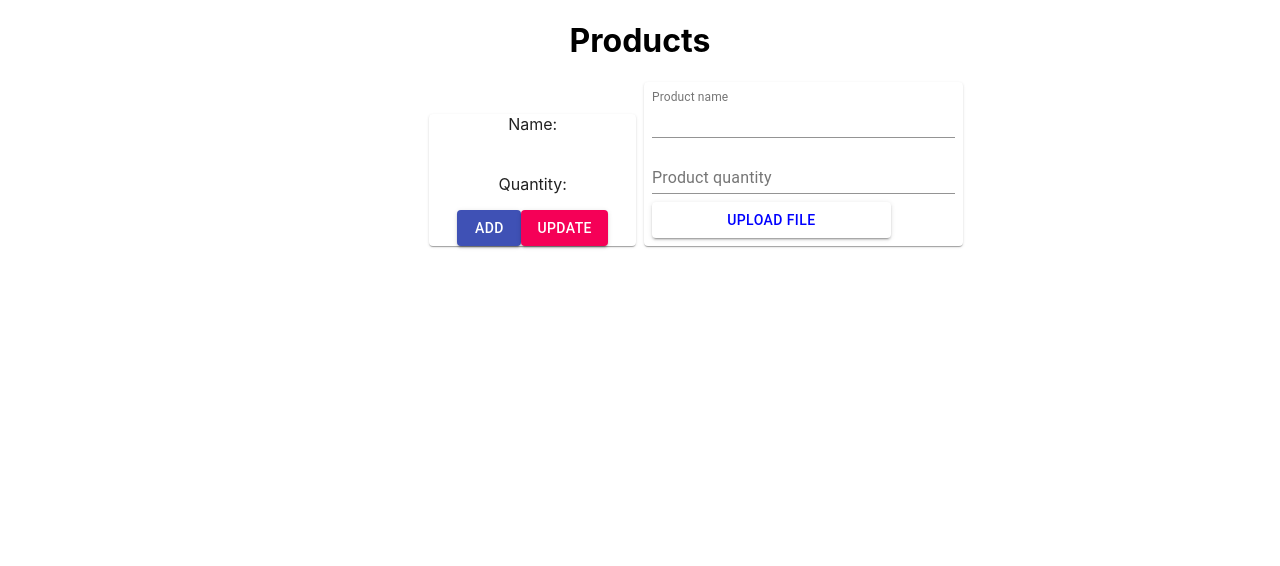
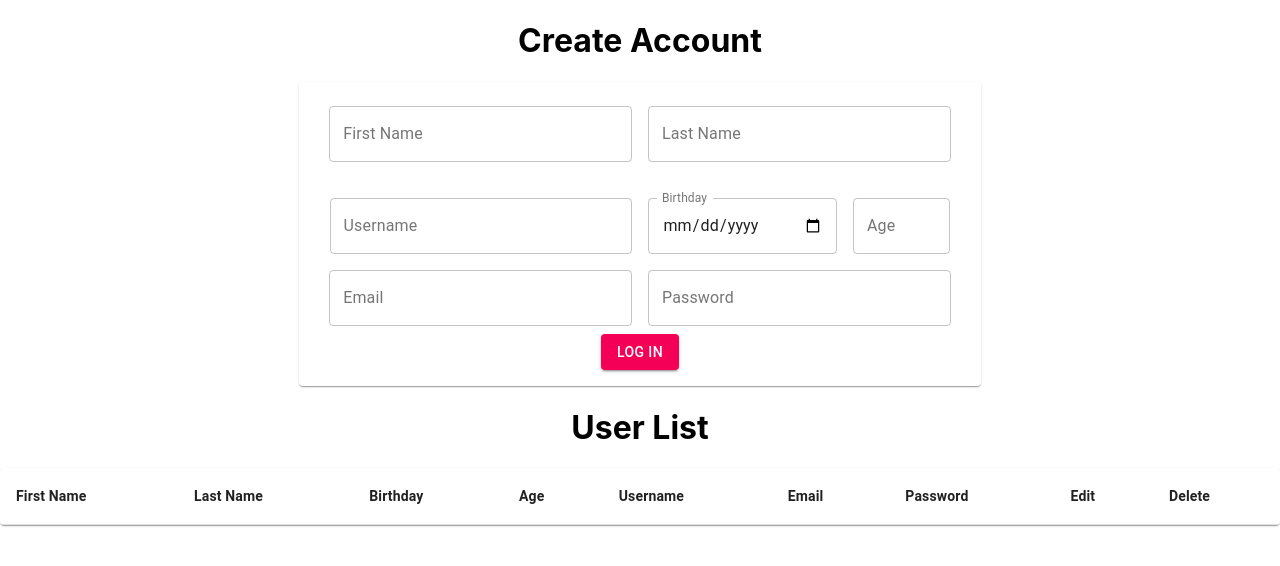
Before and after one commit to franzbiely/mair, a React (Create React App) app: page / in a window 1280 px wide. Shown: the top 566 px of the page. Built offline with nearby package versions, Linux system fonts and the light colour scheme.

Commit message:
adding user from userfile to userlistfile

```diff
--- a/src/App.js
+++ b/src/App.js
@@ -6,8 +6,13 @@ import { useState } from "react";
 import { ProductContext } from "./ProductContext";
 import CategoryForm from "./CategoryForm";
 import CategoryList from "./CategoryList";
+import User from "./User"
+import UserList from "./UserList"
 
 function App() {
+
+
+
   const [products, setProducts] = useState([]);
   const [name, setName] = useState(" ");
   const [quantity, setQuantity] = useState(" ");
@@ -19,6 +24,8 @@ function App() {
     setImage("");
     setI("");
   };
+
+
     // CategoryForm
   const [categories, setCategories] = useState([]);
   const [category, setCategory] = useState("");
@@ -27,8 +34,42 @@ function App() {
     setCategory("");
     console.log(category);
   };
+  const [user, setUser] = useState([]);
+  const [firstName, setFirstName] = useState("");
+  const [lastName, setLastName] = useState("");
+  const [userName, setUserName] = useState("");
+  const [birthday, setBirthday] = useState("");
+  const [age, setAge] = useState("");
+  const [email, setEmail] = useState("");
+  const [password, setPassword] = useState("");
+
+  const onSubmit = () => {
+    console.log(firstName, lastName, birthday, age, userName, email,password);
+    setFirstName("");
+    setLastName("");
+    setUserName("");
+    setEmail("");
+    setPassword("");
+    setBirthday("");
+    setAge("");
+  };
 
   const providerValue = {
+    // USER
+    user,
+    addUser:(firstName, lastName, birthday, age, userName, email,password) => {
+      setUser([...user, {firstName, lastName, birthday, age, userName, email,password}])
+    },
+    firstName,setFirstName,
+    lastName, setLastName,
+    birthday, setBirthday,
+    age, setAge,
+    userName, setUserName,
+    email, setEmail,
+    password, setPassword,
+    onSubmit,
+
+
     // CATEGORY
     categories,
     addCategory: (category) => {
@@ -102,12 +143,14 @@ function App() {
   return (
     <div className="App">
       <ProductContext.Provider value={providerValue}>
-        <Header />
+        {/* <Header />
         <Products />
         <ProductList />
-
+         */}
         {/* <CategoryForm />
         <CategoryList /> */}
+        <User/>
+        <UserList/>
       </ProductContext.Provider>
     </div>
   );
--- a/src/CategoryForm.js
+++ b/src/CategoryForm.js
@@ -46,7 +46,7 @@ function CategoryForm() {
               add category
             </Button>
             </Box>
-            <Box ml={17} mt={-4.4}  >
+            <Box ml={17} mt={-4.5}  >
             <Button
               onClick={() => {
                 saveEditCategory(i);
--- a/src/Products.js
+++ b/src/Products.js
@@ -63,10 +63,7 @@ function Products() {
                   Add
                 </Button>
                 <Button
-                  onClick={() => {
-                    saveEditProducts(i);
-                    clearFields();
-                  }}
+                  type="submit"
                   variant="contained"
                   color="secondary"
                   className={classes.button}
--- /dev/null
+++ b/src/User.js
@@ -0,0 +1,165 @@
+import React, { useState } from "react";
+import { makeStyles } from "@material-ui/core/styles";
+import TextField from "@material-ui/core/TextField";
+import Grid from "@material-ui/core/Grid";
+import Box from "@material-ui/core/Box";
+import Paper from "@material-ui/core/Paper";
+import Button from "@material-ui/core/Button";
+import { ProductContext } from "./ProductContext";
+
+// const useStyles = makeStyles((theme) => ({
+
+//   paper: {
+//     padding: theme.spacing(2),
+//     textAlign: 'center',
+//     color: theme.palette.text.secondary,
+//     backgroundColor: 'blue',
+//   },
+// }));
+
+const useStyles = makeStyles((theme) => ({
+  root: {
+    "& > *": {
+      margin: theme.spacing(1),
+      width: "30ch",
+      backgroundColor: "white",
+      borderRadius: "5px",
+    },
+  },
+  paper: {
+    padding: theme.spacing(2),
+    textAlign: "center",
+    color: theme.palette.text.secondary,
+    backgroundColor: "",
+    width: "650px",
+  },
+}));
+
+function User() {
+  const classes = useStyles();
+
+  // const clearFields = () => {
+  //     setUseName("");
+  //     setLastName("");
+  //     setEmail("");
+  //     setPassword("");
+  //   };
+
+  return (
+    <ProductContext.Consumer>
+      {({
+        addUser,
+        firstName,
+        lastName,
+        birthday,
+        age,
+        userName,
+        email,
+        password,
+        setFirstName,
+        setLastName,
+        setUserName,
+        setAge,
+        setBirthday,
+        setEmail,
+        setPassword,
+      }) => (
+        <div>
+          <h1>Create Account</h1>
+          <Grid
+            container
+            direction="row"
+            justifyContent="center"
+            alignItems="flex-start"
+            item
+            xs={12}
+          >
+            <Paper className={classes.paper}>
+              <form className={classes.root} noValidate autoComplete="off">
+                <TextField
+                  id="firstName"
+                  label="First Name"
+                  variant="outlined"
+                  value={firstName}
+                  onChange={(e) => setFirstName(e.target.value)}
+                />
+                <TextField
+                  id="lastName"
+                  label="Last Name"
+                  variant="outlined"
+                  value={lastName}
+                  onChange={(e) => setLastName(e.target.value)}
+                />
+                <br /> <br />
+                <TextField
+                  id="UserName"
+                  label="Username"
+                  variant="outlined"
+                  value={userName}
+                  onChange={(e) => setUserName(e.target.value)}
+                />
+                <TextField
+                  id="birthday"
+                  label="Birthday"
+                  variant="outlined"
+                  type="date"
+                  value={birthday}
+                  style={{ width: "29%" }}
+                  InputLabelProps={{
+                    shrink: true,
+                  }}
+                  onChange={(e) => setBirthday(e.target.value)}
+                />
+                <TextField
+                  id="age"
+                  label="Age"
+                  variant="outlined"
+                  value={age}
+                  type="number"
+                  style={{ width: "15%" }}
+                  onChange={(e) => setAge(e.target.value)}
+                />
+                <br />
+                <TextField
+                  id="email"
+                  label="Email"
+                  variant="outlined"
+                  value={email}
+                  onChange={(e) => setEmail(e.target.value)}
+                />
+                <TextField
+                  id="password"
+                  label="Password"
+                  type="password"
+                  variant="outlined"
+                  value={password}
+                  onChange={(e) => setPassword(e.target.value)}
+                />
+                <br />
+              </form>
+              <Button
+                onClick={(e) =>
+                  addUser(
+                    firstName,
+                    lastName,
+                    birthday,
+                    age,
+                    userName,
+                    email,
+                    password
+                  )
+                }
+                variant="contained"
+                color="secondary"
+                className={classes.button}
+              >
+                Log in
+              </Button>
+            </Paper>
+          </Grid>
+        </div>
+      )}
+    </ProductContext.Consumer>
+  );
+}
+export default User;
--- /dev/null
+++ b/src/UserList.js
@@ -0,0 +1,104 @@
+import React from "react";
+import { makeStyles } from "@material-ui/core/styles";
+import Grid from "@material-ui/core/Grid";
+import Table from "@material-ui/core/Table";
+import TableBody from "@material-ui/core/TableBody";
+import TableCell from "@material-ui/core/TableCell";
+import TableContainer from "@material-ui/core/TableContainer";
+import TableHead from "@material-ui/core/TableHead";
+import TableRow from "@material-ui/core/TableRow";
+import Paper from "@material-ui/core/Paper";
+import { ProductContext } from "./ProductContext";
+import Button from "@material-ui/core/Button";
+import DeleteIcon from "@material-ui/icons/Delete";
+import EditIcon from "@material-ui/icons/Edit";
+const useStyles = makeStyles({
+  table: {
+    minWidth: 650,
+  },
+});
+
+export default function BasicTable() {
+  const classes = useStyles();
+
+  return (
+    <ProductContext.Consumer>
+      {({ user }) => {
+        return (
+          <Grid item xs={12}>
+            <h1> User List</h1>
+            <TableContainer component={Paper}>
+              <Table className={classes.table} aria-label="simple table">
+                <TableHead>
+                  <TableRow>
+                    <TableCell>
+                      {" "}
+                      <b>First Name</b>
+                    </TableCell>
+                    <TableCell align="left">
+                      <b>Last Name</b>
+                    </TableCell>
+                    <TableCell align="left">
+                      <b>Birthday</b>
+                    </TableCell>
+                    <TableCell align="left">
+                      <b>Age</b>
+                    </TableCell>
+                    <TableCell align="left">
+                      <b>Username</b>
+                    </TableCell>
+                    <TableCell align="left">
+                      <b>Email</b>
+                    </TableCell>
+                    <TableCell align="left">
+                      <b>Password</b>
+                    </TableCell>
+                    <TableCell align="left">
+                      <b>Edit</b>
+                    </TableCell>
+                    <TableCell align="left">
+                      <b>Delete</b>
+                    </TableCell>
+                  </TableRow>
+                </TableHead>
+                <TableBody>
+                  {user?.map((row) => (
+                    <TableRow key={row.category}>
+                      <TableCell component="th" scope="row">
+                        {row.firstName}
+                      </TableCell>
+                      <TableCell align="left">{row.lastName}</TableCell>
+                      <TableCell align="left">{row.birthday}</TableCell>
+                      <TableCell align="left">{row.age}</TableCell>
+                      <TableCell align="left">{row.userName}</TableCell>
+                      <TableCell align="left">{row.email}</TableCell>
+                      <TableCell align="left">{row.password}</TableCell>
+                      <TableCell align="left">
+                        <Button
+                          onClick={() => {
+                            // editUser(i);
+                          }}
+                        >
+                          <EditIcon style={{ color: "blue" }} />
+                        </Button>
+                      </TableCell>
+                      <TableCell align="left">
+                        <Button
+                          onClick={() => {
+                            // deleteUser(i);
+                          }}
+                        >
+                          <DeleteIcon style={{ color: "red" }} />
+                        </Button>
+                      </TableCell>
+                    </TableRow>
+                  ))}
+                </TableBody>
+              </Table>
+            </TableContainer>
+          </Grid>
+        );
+      }}
+    </ProductContext.Consumer>
+  );
+}
```
